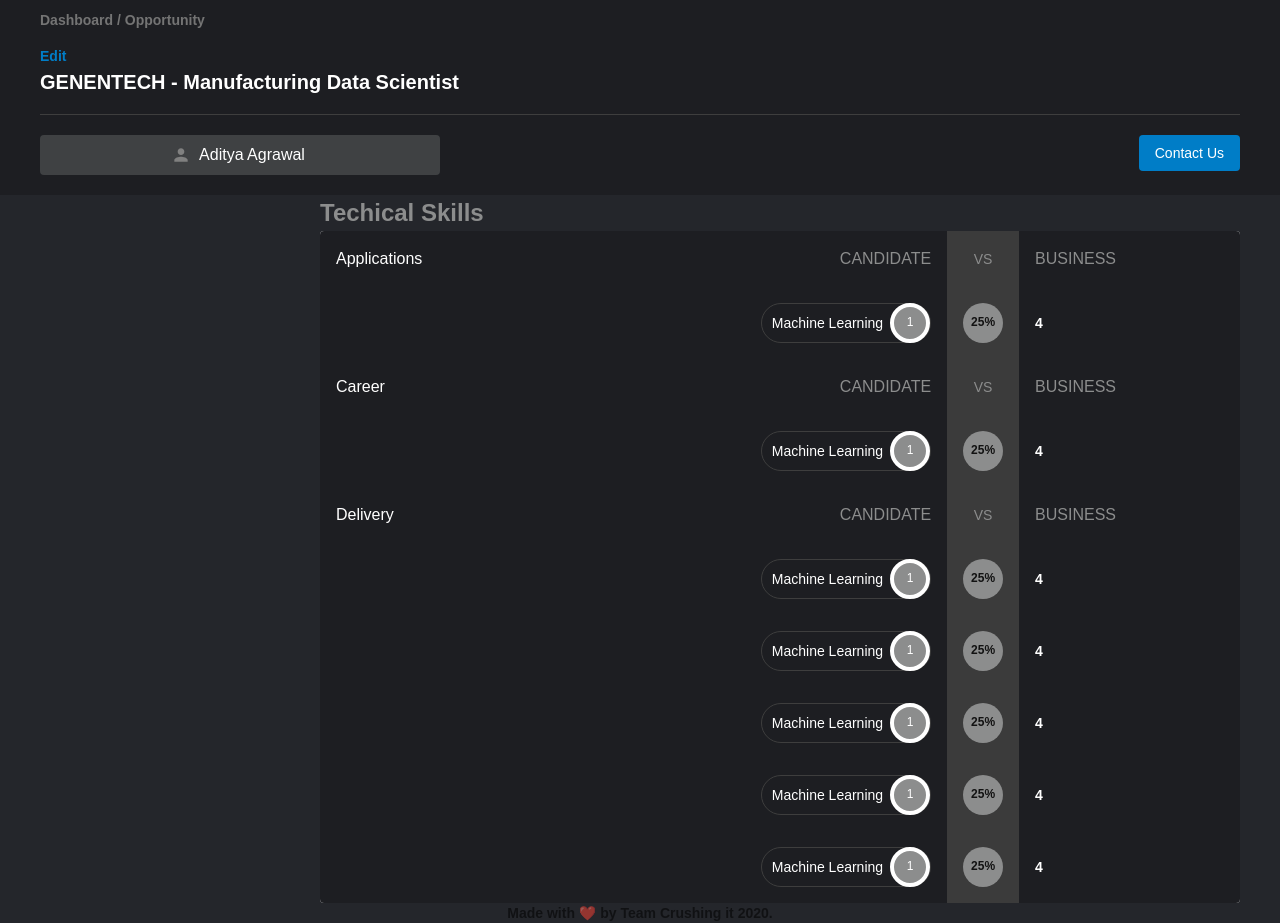
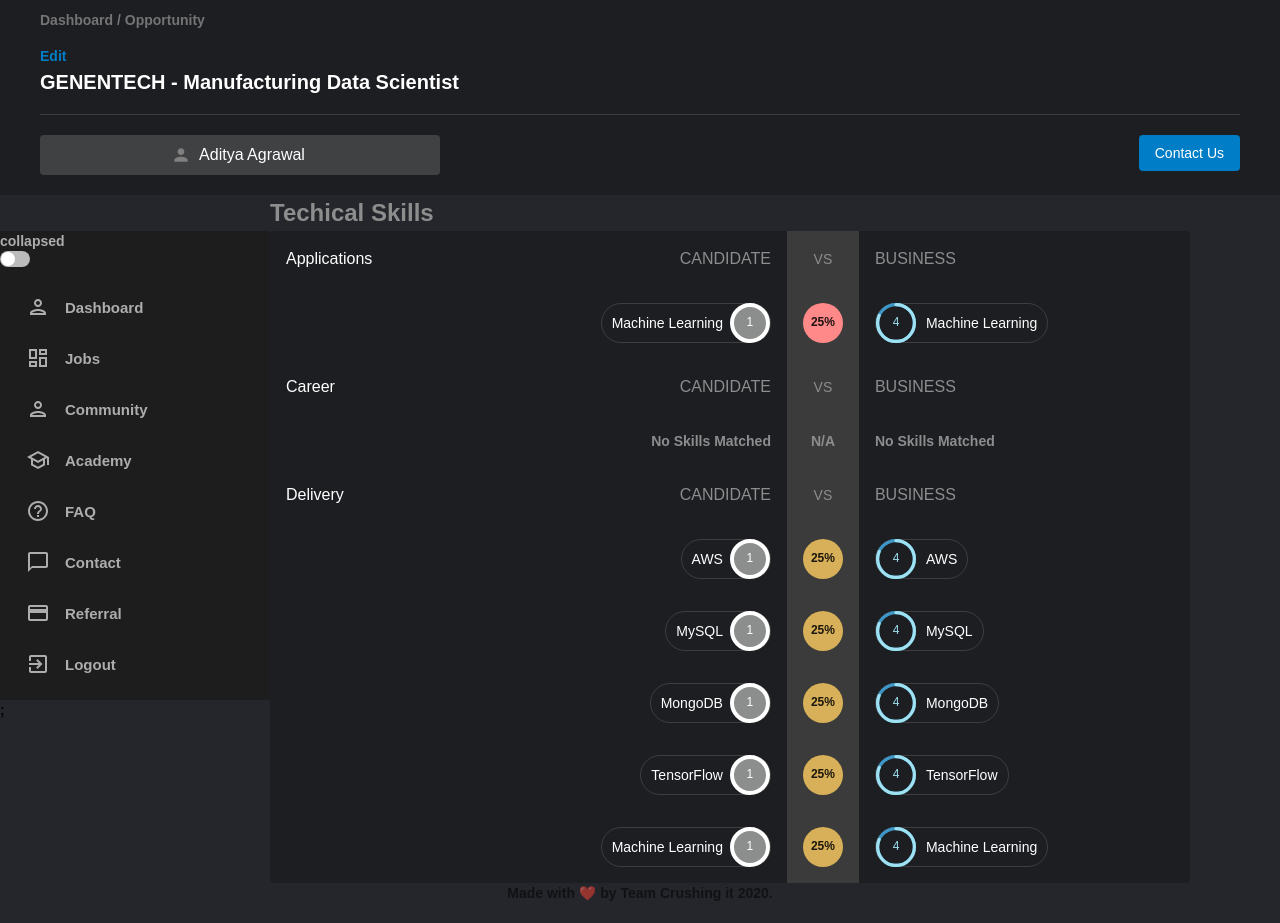
Before and after one commit to Gene-Dana/DataPrime, a React (Create React App) app: page / in a window 1280 px wide. Built offline with nearby package versions, Linux system fonts and the light colour scheme.

Commit message:
sidebar and circle indicators

```diff
--- a/package.json
+++ b/package.json
@@ -8,8 +8,11 @@
     "@types/react": "latest",
     "@types/react-dom": "latest",
     "react": "latest",
+    "react-circular-progressbar": "^2.0.3",
     "react-dom": "latest",
+    "react-pro-sidebar": "^0.4.4",
     "react-scripts": "latest",
+    "react-switch": "^5.0.1",
     "typescript": "latest"
   },
   "scripts": {
--- a/src/Content.tsx
+++ b/src/Content.tsx
@@ -23,7 +23,7 @@
   return (
     <div className={classes.root}>
       <Grid container direction="row">
-        <Grid item xs={3}>
+        <Grid>
           <SideBar />
         </Grid>
         <Grid item xs={9}>
--- a/src/Dash.tsx
+++ b/src/Dash.tsx
@@ -12,6 +12,8 @@
 import Button from "@material-ui/core/Button";
 import Box from "@material-ui/core/Box";
 import Grid from "@material-ui/core/Grid";
+import { CircularProgressbar, buildStyles } from 'react-circular-progressbar';
+import 'react-circular-progressbar/dist/styles.css';
 
 const useStyles = makeStyles((theme) => ({
   root: {
@@ -29,7 +31,7 @@
     paddingRight: 40,
   },
   paper: {
-    background: "#1D1E22",
+    background: "transparent",
     padding: theme.spacing(2),
     textAlign: "center",
     color: theme.palette.text.secondary,
@@ -37,6 +39,10 @@
   table: {
     background: "#1D1E22",
     minWidth: 650,
+  },
+  tableContainer: {
+    boxShadow: "none",
+    background: 'transparent',
   },
   tableHead1: {
     color: "#FFFFFF",
@@ -78,6 +84,39 @@
     borderRadius: "50%",
     fontSize: 12,
   },
+  centeredBoxLow: {
+    display: "flex",
+    alignItems: "center",
+    justifyContent: "center",
+
+    background: '#f88',
+    width: 40,
+    height: 40,
+    borderRadius: "50%",
+    fontSize: 12,
+  },
+  centeredBoxMid: {
+    display: "flex",
+    alignItems: "center",
+    justifyContent: "center",
+
+    background: "#D7B059",
+    width: 40,
+    height: 40,
+    borderRadius: "50%",
+    fontSize: 12,
+  },
+  centeredBoxHigh: {
+    display: "flex",
+    alignItems: "center",
+    justifyContent: "center",
+
+    background: "#8C8D8D",
+    width: 40,
+    height: 40,
+    borderRadius: "50%",
+    fontSize: 12,
+  },
   canContainer: {
     // display: "flex",
     // alignItems: "center",
@@ -105,6 +144,32 @@
     border: '4px solid',
     borderColor: "#ffffff",
   },
+  circleProg: {
+    width: 40,
+    height: 40,
+    marginRight: 10,
+
+  },
+  canContainerRight: {
+    // display: "flex",
+    // alignItems: "center",
+    // justifyContent: "center",
+
+    height: 40,
+    color: "#ffffff",
+    borderColor: "#3E3E3E",
+    borderRadius: 25,
+    textTransform: "none",
+    padding: 0,
+    paddingRight: 10,
+  },
+  naCell: {
+    fontSize: 14,
+    color: "#8C8D8D",
+    borderBottom: "none",
+    verticalAlign: "center",
+    horizontalAlign: "center",
+  },
 }));
 
 function createData(
@@ -122,10 +187,10 @@
 const careers = [createData("", "Machine Learning", 1, "25%", 4)];
 
 const deliveries = [
-  createData("", "Machine Learning", 1, "25%", 4),
-  createData("", "Machine Learning", 1, "25%", 4),
-  createData("", "Machine Learning", 1, "25%", 4),
-  createData("", "Machine Learning", 1, "25%", 4),
+  createData("", "AWS", 1, "25%", 4),
+  createData("", "MySQL", 1, "25%", 4),
+  createData("", "MongoDB", 1, "25%", 4),
+  createData("", "TensorFlow", 1, "25%", 4),
   createData("", "Machine Learning", 1, "25%", 4),
 ];
 
@@ -137,7 +202,7 @@
       <Container disableGutters>
         <Typography className={classes.first}>Techical Skills</Typography>
         <Container disableGutters className={classes.spaced}>
-          <TableContainer component={Paper}>
+          <TableContainer className={classes.tableContainer} component={Paper}>
             <Table className={classes.table} aria-label="simple table">
               {/* //Applications==================================================================== */}
 
@@ -192,11 +257,30 @@
                         alignItems="center"
                         justifyContent="center"
                       >
-                        <Box className={classes.centeredBox}>{row.compare}</Box>
+                        <Box className={classes.centeredBoxLow}>{row.compare}</Box>
                       </Box>
                     </TableCell>
                     <TableCell className={classes.tableCell} align="left">
-                      {row.bizProficiency}
+                      <Button
+                        variant="outlined"
+                        className={classes.canContainerRight}
+                      >
+                        <Grid
+                          container
+                          direction="row"
+                          justify="space-between"
+                          alignItems="center"
+                        >
+                          <CircularProgressbar className={classes.circleProg} styles={buildStyles({
+                            textSize: '30px',
+                            pathColor: '#9EE1F3',
+                            textColor: '#9EE1F3',
+                            trailColor: '#3e98c7',
+                            backgroundColor: '#3e98c7',
+                          })} value={13} maxValue={16} text={row.bizProficiency.toString()} />
+                          {row.skill}
+                        </Grid>
+                      </Button>
                     </TableCell>
                   </TableRow>
                 ))}
@@ -230,34 +314,13 @@
                       {row.name}
                     </TableCell>
                     <TableCell className={classes.tableCell} align="right">
-                      <Button
-                        variant="outlined"
-                        className={classes.canContainer}
-                      >
-                        <Grid
-                          container
-                          direction="row"
-                          justify="space-between"
-                          alignItems="center"
-                        >
-                          {row.skill}
-                          <Box className={classes.canBox}>
-                            {row.canProficiency}
-                          </Box>
-                        </Grid>
-                      </Button>
+                      <span className={classes.naCell} > No Skills Matched </span>
                     </TableCell>
                     <TableCell className={classes.tableCell2} align="center">
-                      <Box
-                        display="flex"
-                        alignItems="center"
-                        justifyContent="center"
-                      >
-                        <Box className={classes.centeredBox}>{row.compare}</Box>
-                      </Box>
+                      <span className={classes.naCell} > N/A</span>
                     </TableCell>
                     <TableCell className={classes.tableCell} align="left">
-                      {row.bizProficiency}
+                      <span className={classes.naCell} > No Skills Matched </span>
                     </TableCell>
                   </TableRow>
                 ))}
@@ -314,11 +377,30 @@
                         alignItems="center"
                         justifyContent="center"
                       >
-                        <Box className={classes.centeredBox}>{row.compare}</Box>
+                        <Box className={classes.centeredBoxMid}>{row.compare}</Box>
                       </Box>
                     </TableCell>
                     <TableCell className={classes.tableCell} align="left">
-                      {row.bizProficiency}
+                      <Button
+                        variant="outlined"
+                        className={classes.canContainerRight}
+                      >
+                        <Grid
+                          container
+                          direction="row"
+                          justify="space-between"
+                          alignItems="center"
+                        >
+                          <CircularProgressbar className={classes.circleProg} styles={buildStyles({
+                            textSize: '30px',
+                            pathColor: '#9EE1F3',
+                            textColor: '#9EE1F3',
+                            trailColor: '#3e98c7',
+                            backgroundColor: '#3e98c7',
+                          })} value={13} maxValue={16} text={row.bizProficiency.toString()} />
+                          {row.skill}
+                        </Grid>
+                      </Button>
                     </TableCell>
                   </TableRow>
                 ))}
--- a/src/SideBar.tsx
+++ b/src/SideBar.tsx
@@ -1,13 +1,20 @@
-import React from "react";
+import React, { useState } from 'react';
 import { makeStyles } from "@material-ui/core/styles";
-// import Grid from "@material-ui/core/Grid";
-// import Paper from "@material-ui/core/Paper";
-
-
+import { ProSidebar, Menu, MenuItem, } from 'react-pro-sidebar';
+import 'react-pro-sidebar/dist/css/styles.css';
+import PersonIcon from "@material-ui/icons/PersonOutlined";
+import Switch from 'react-switch';
+import JobIcon from "@material-ui/icons/DashboardOutlined";
+import SchoolIcon from "@material-ui/icons/SchoolOutlined";
+import HelpIcon from "@material-ui/icons/HelpOutline";
+import ContactIcon from "@material-ui/icons/ChatBubbleOutline";
+import ReferralIcon from "@material-ui/icons/PaymentOutlined";
+import LogIcon from "@material-ui/icons/ExitToAppOutlined";
 
 const useStyles = makeStyles((theme) => ({
   root: {
     flexGrow: 1,
+    paddingTop: 36,
   },
   paper: {
     padding: theme.spacing(2),
@@ -18,12 +25,43 @@
 
 export default function SideBar() {
   const classes = useStyles();
+  const [collapsed, setCollapsed] = useState(false);
+
+
+  const handleCollapsedChange = (checked: any) => {
+    setCollapsed(checked);
+  };
 
   return (
     <div className={classes.root}>
-      {/* <Grid item xs={12}>
-        <Paper className={classes.paper}>xs=12</Paper>
-      </Grid> */}
-    </div>
+      <ProSidebar collapsed={collapsed}>
+        <span> collapsed</span>
+        <div>
+          <Switch
+            height={16}
+            width={30}
+            checkedIcon={false}
+            uncheckedIcon={false}
+            onChange={handleCollapsedChange}
+            checked={collapsed}
+            onColor="#219de9"
+            offColor="#bbbbbb"
+          />
+
+        </div>
+
+        <Menu >
+          <MenuItem icon={<PersonIcon />}>Dashboard</MenuItem>
+          <MenuItem icon={<JobIcon />}>Jobs</MenuItem>
+          <MenuItem icon={<PersonIcon />}>Community</MenuItem>
+          <MenuItem icon={<SchoolIcon />}>Academy</MenuItem>
+          <MenuItem icon={<HelpIcon />}>FAQ</MenuItem>
+          <MenuItem icon={<ContactIcon />}>Contact</MenuItem>
+          <MenuItem icon={<ReferralIcon />}>Referral</MenuItem>
+          <MenuItem icon={<LogIcon />}>Logout</MenuItem>
+
+        </Menu>
+      </ProSidebar>;
+    </div >
   );
 }
```
Also changed, not shown: 1 other file (tests, documents, lock files or other folders).
